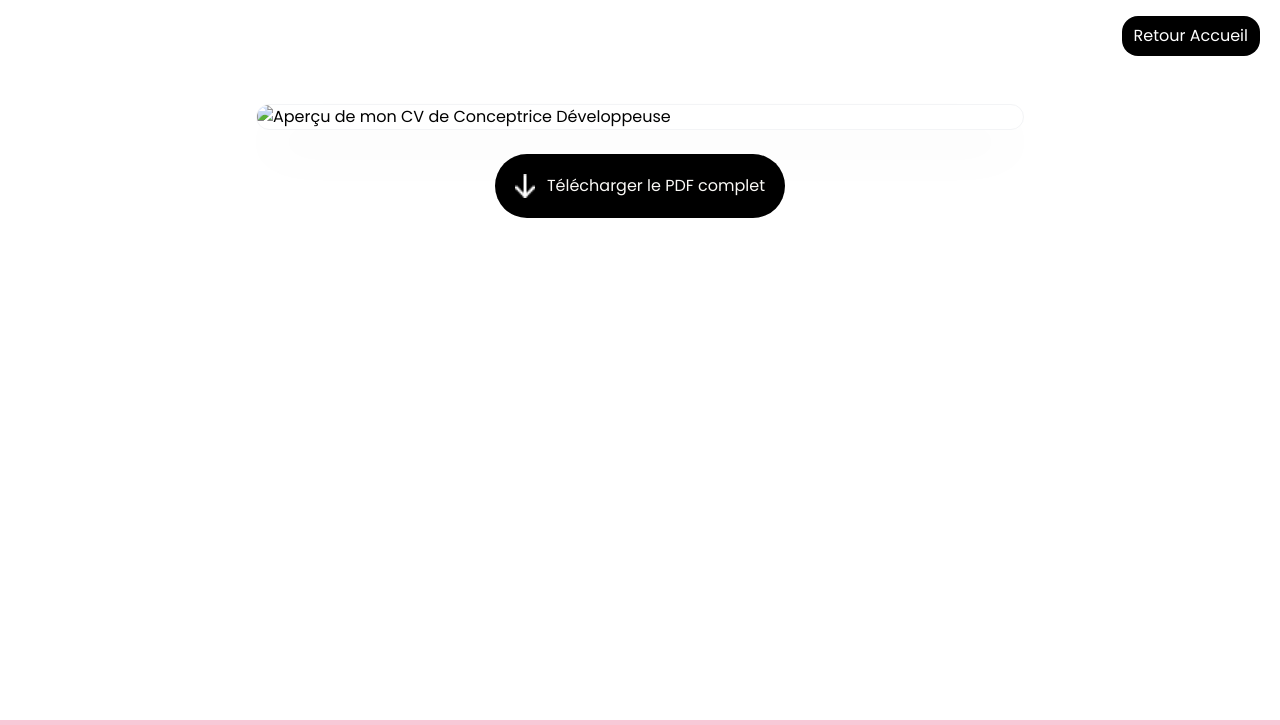
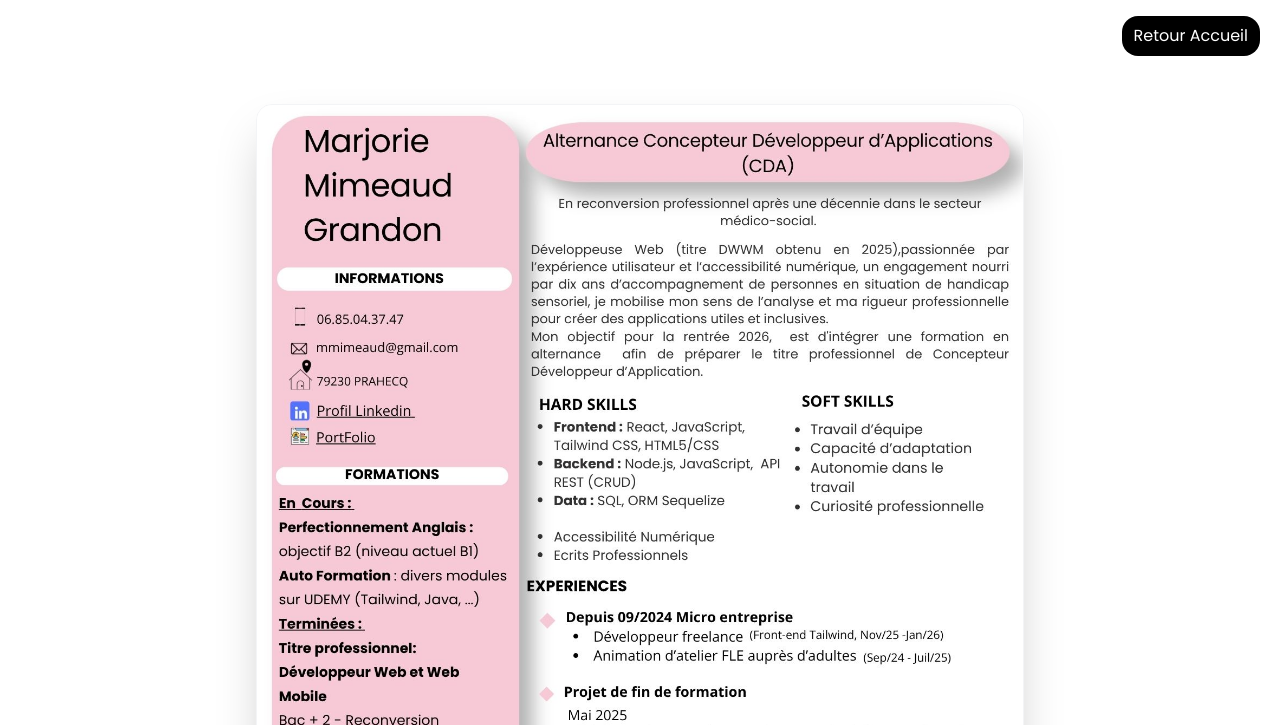
Before and after one commit to Mmimeaud/PortFolio-2026, a website: page pages/cv.html in a window 1280 px wide. Shown: the top 725 px of the page. Drawn offline with Linux system fonts and the light colour scheme.

Commit message:
modif JPG CV

```diff
--- a/pages/cv.html
+++ b/pages/cv.html
@@ -32,7 +32,7 @@
         <main class="flex-1">
 <div class="max-w-3xl mx-auto group relative mt-8">
     <img
-        src="../public/Marjorie MIMEAUD- CDA.pdf"
+        src="../public/Marjorie MIMEAUD- CDA (1).jpg"
         alt="Aperçu de mon CV de Conceptrice Développeuse"
         class="w-full h-auto rounded-2xl shadow-2xl border border-gray-100 transition-transform duration-300 group-hover:scale-[1.01]"
     />
```
Also changed, not shown: public/Marjorie MIMEAUD- CDA (1).jpg (added).
